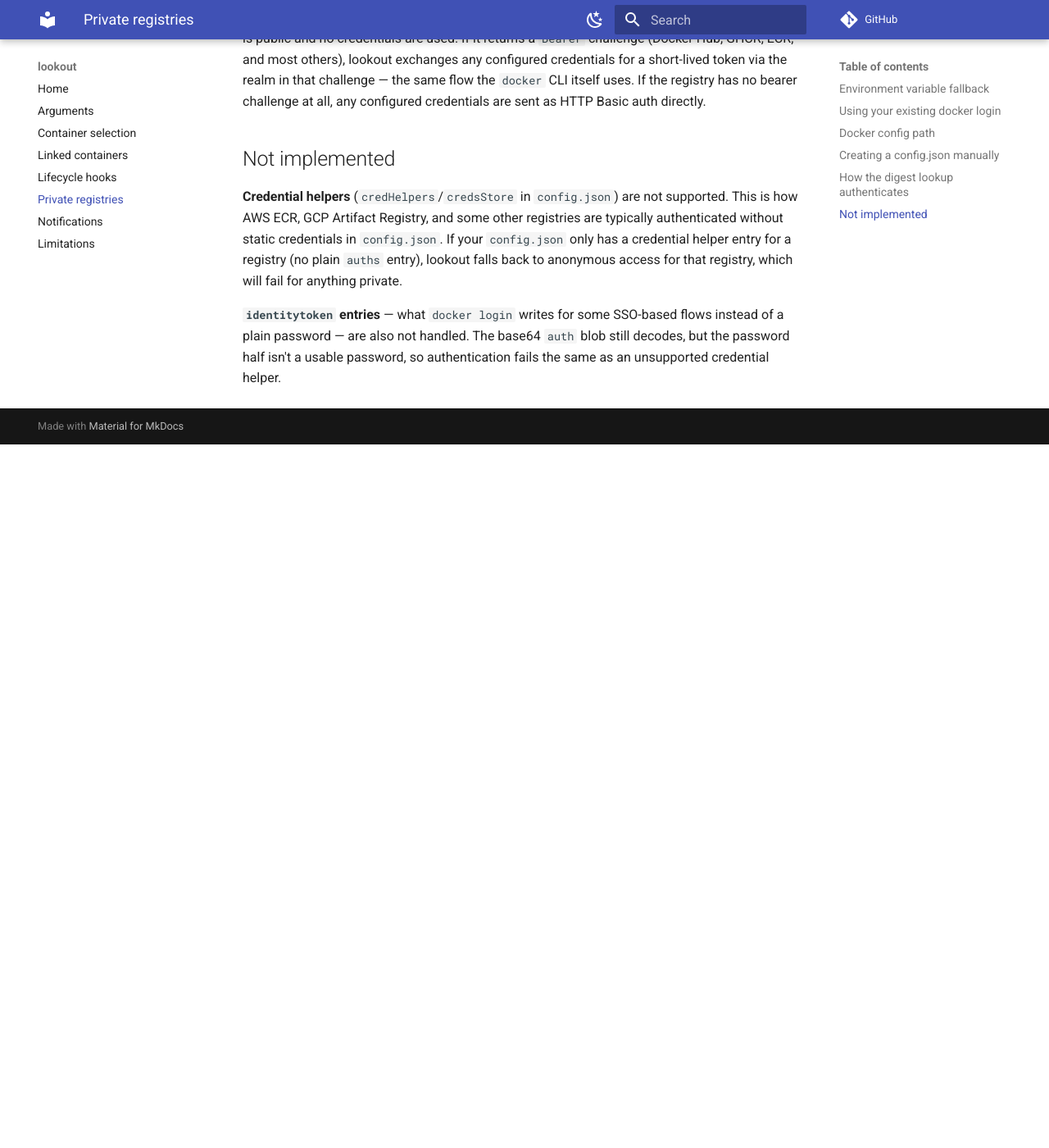
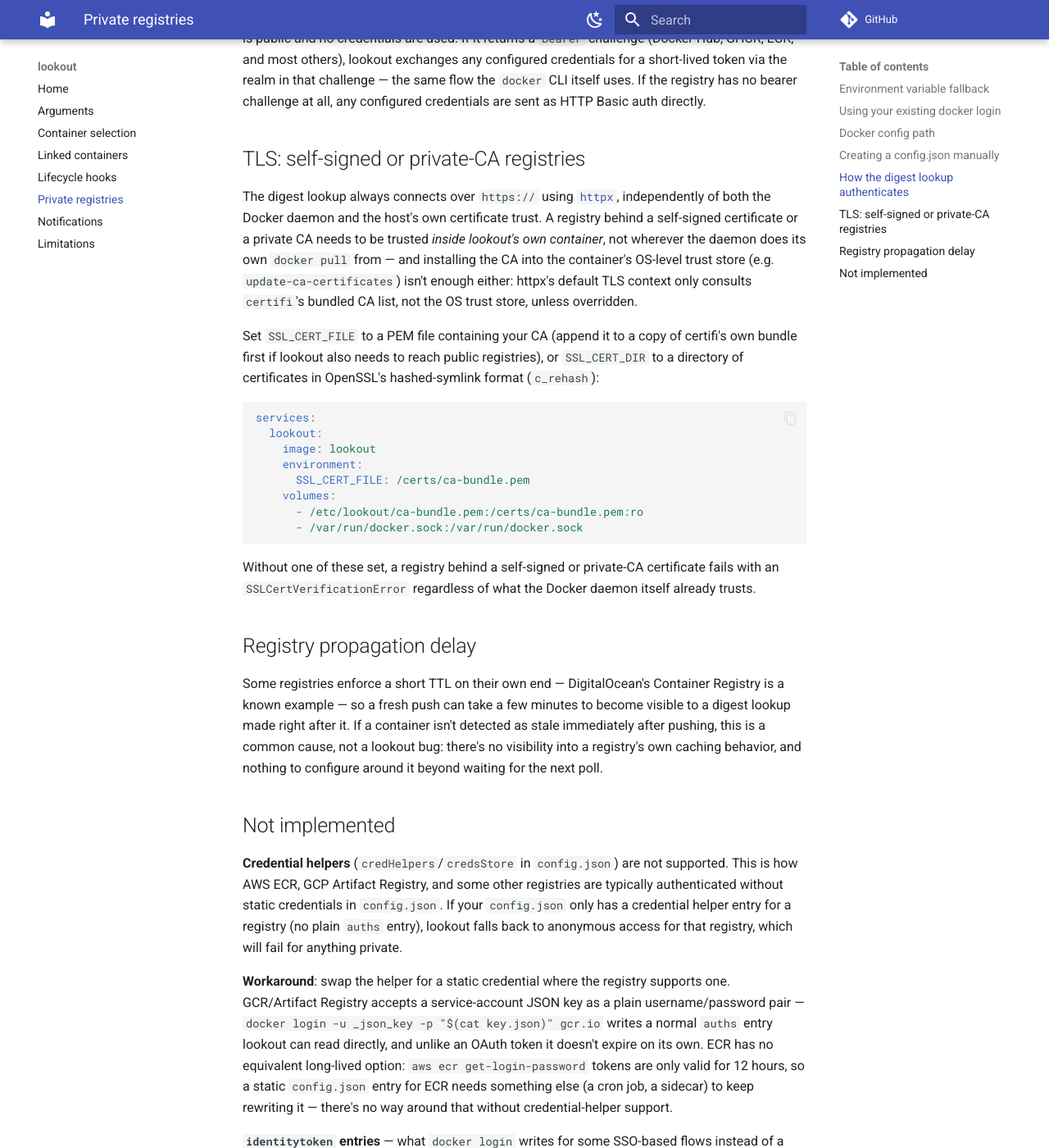
Before and after one commit to garage1118/lookout, an MkDocs documentation site: the page built from docs/private-registries.md, in a window 1280 px wide and 1400 px high, scrolled down 2083 px. Shown: the whole window at 82% size. Built offline with MkDocs 1.6.1 and Material for MkDocs 9.7.7, drawn with Linux system fonts in a browser that asks for light colours; comment, search, counter and statistics services are not loaded; before the commit the page ends 2625 px from its top, so only the background shows below that.

Commit message:
Document TLS trust, credential-helper workarounds, registry TTL, and Apprise schemes

````diff
--- a/docs/private-registries.md
+++ b/docs/private-registries.md
@@ -95,6 +95,41 @@ GHCR, ECR, and most others), lookout exchanges any configured credentials for a
 via the realm in that challenge — the same flow the `docker` CLI itself uses. If the registry has
 no bearer challenge at all, any configured credentials are sent as HTTP Basic auth directly.
 
+## TLS: self-signed or private-CA registries
+
+The digest lookup always connects over `https://` using [`httpx`](https://www.python-httpx.org/),
+independently of both the Docker daemon and the host's own certificate trust. A registry behind a
+self-signed certificate or a private CA needs to be trusted *inside lookout's own container*, not
+wherever the daemon does its own `docker pull` from — and installing the CA into the container's
+OS-level trust store (e.g. `update-ca-certificates`) isn't enough either: httpx's default TLS
+context only consults `certifi`'s bundled CA list, not the OS trust store, unless overridden.
+
+Set `SSL_CERT_FILE` to a PEM file containing your CA (append it to a copy of certifi's own bundle
+first if lookout also needs to reach public registries), or `SSL_CERT_DIR` to a directory of
+certificates in OpenSSL's hashed-symlink format (`c_rehash`):
+
+```yaml
+services:
+  lookout:
+    image: lookout
+    environment:
+      SSL_CERT_FILE: /certs/ca-bundle.pem
+    volumes:
+      - /etc/lookout/ca-bundle.pem:/certs/ca-bundle.pem:ro
+      - /var/run/docker.sock:/var/run/docker.sock
+```
+
+Without one of these set, a registry behind a self-signed or private-CA certificate fails with an
+`SSLCertVerificationError` regardless of what the Docker daemon itself already trusts.
+
+## Registry propagation delay
+
+Some registries enforce a short TTL on their own end — DigitalOcean's Container Registry is a
+known example — so a fresh push can take a few minutes to become visible to a digest lookup made
+right after it. If a container isn't detected as stale immediately after pushing, this is a common
+cause, not a lookout bug: there's no visibility into a registry's own caching behavior, and nothing
+to configure around it beyond waiting for the next poll.
+
 ## Not implemented
 
 **Credential helpers** (`credHelpers`/`credsStore` in `config.json`) are not supported. This is
@@ -103,6 +138,14 @@ static credentials in `config.json`. If your `config.json` only has a credential
 a registry (no plain `auths` entry), lookout falls back to anonymous access for that registry,
 which will fail for anything private.
 
+**Workaround**: swap the helper for a static credential where the registry supports one.
+GCR/Artifact Registry accepts a service-account JSON key as a plain username/password pair —
+`docker login -u _json_key -p "$(cat key.json)" gcr.io` writes a normal `auths` entry lookout can
+read directly, and unlike an OAuth token it doesn't expire on its own. ECR has no equivalent
+long-lived option: `aws ecr get-login-password` tokens are only valid for 12 hours, so a static
+`config.json` entry for ECR needs something else (a cron job, a sidecar) to keep rewriting it —
+there's no way around that without credential-helper support.
+
 **`identitytoken` entries** — what `docker login` writes for some SSO-based flows instead of a
 plain password — are also not handled. The base64 `auth` blob still decodes, but the password half
 isn't a usable password, so authentication fails the same as an unsupported credential helper.
````
Also changed, not shown: docs/limitations.md (+5 -0 lines), docs/notifications.md (+4 -1 lines).
